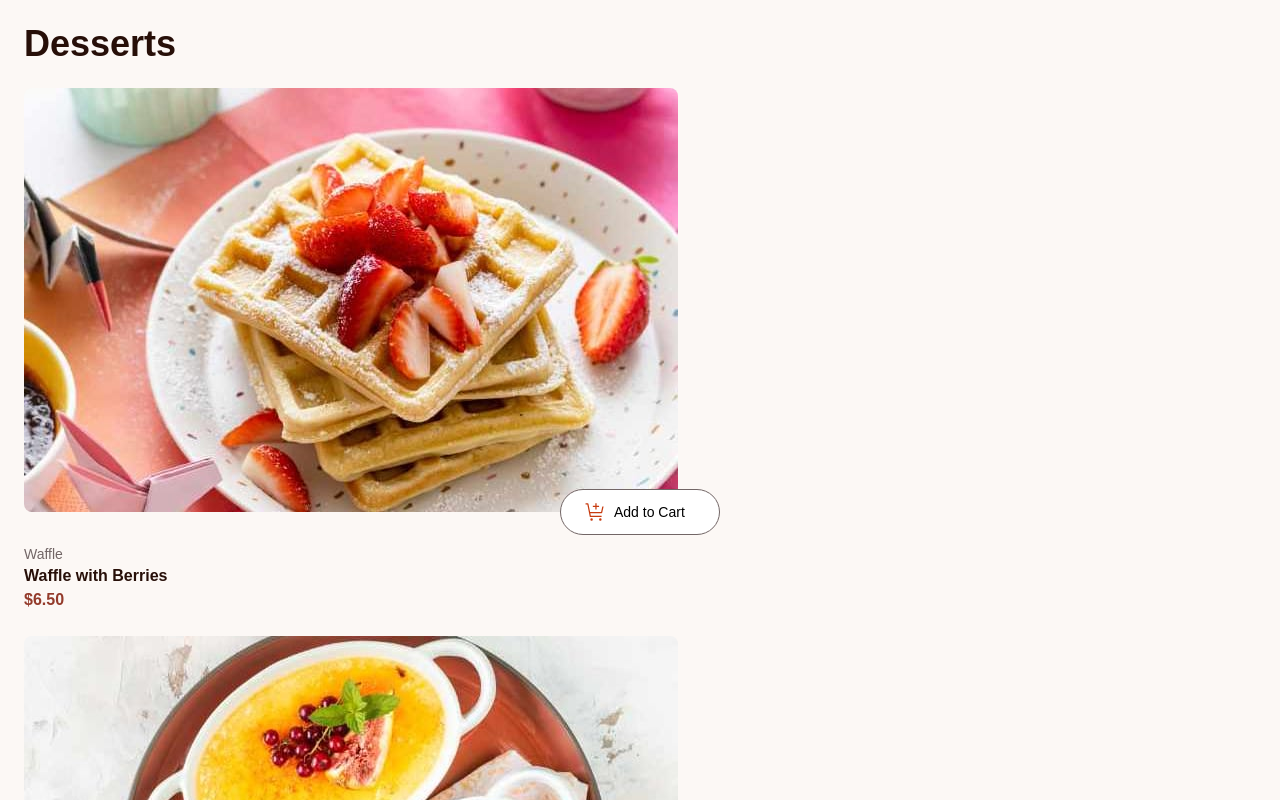
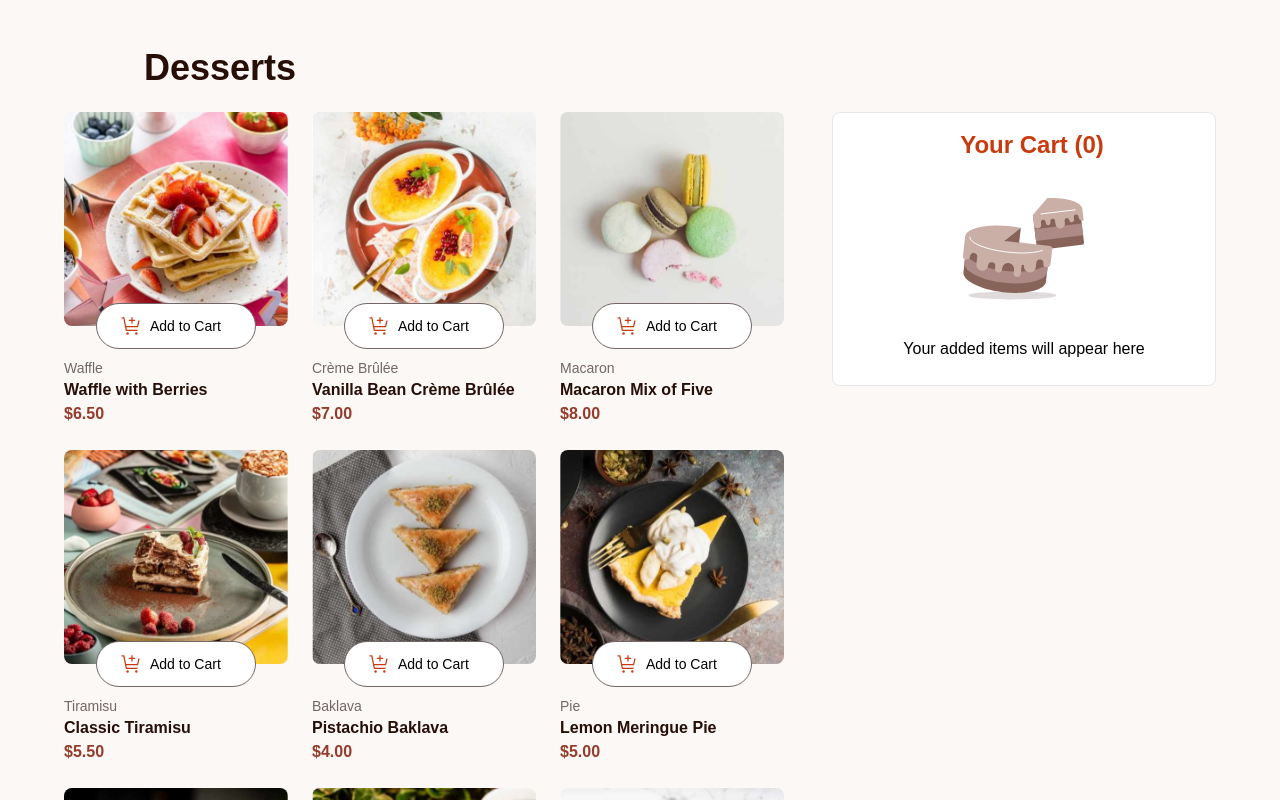
Before and after one commit to vitohartanto/product-list-with-cart, a React (Vite) app: page / in a window 1280 px wide. Shown: the top 800 px of the page. Built offline with nearby package versions, Linux system fonts and the light colour scheme.

Commit message:
feat: all responsive done

```diff
--- a/src/App.jsx
+++ b/src/App.jsx
@@ -4,10 +4,14 @@ import './App.css';
 
 function App() {
   return (
-    <div className="bg-[#fcf8f5] h-full pt-6 pb-6">
-      <h1 className="text-[#270f08] text-4xl font-bold ml-6 mb-6">Desserts</h1>
-      <Lists />
-      <Cart />
+    <div className="bg-[#fcf8f5] h-full pt-6 pb-6 lg:pt-12">
+      <h1 className="text-[#270f08] text-4xl font-bold ml-6 mb-6 lg:ml-36  ">
+        Desserts
+      </h1>
+      <div className="lg:flex lg:justify-center">
+        <Lists />
+        <Cart />
+      </div>
     </div>
   );
 }
--- a/src/components/Cart.jsx
+++ b/src/components/Cart.jsx
@@ -32,7 +32,7 @@ const Cart = () => {
   };
 
   return (
-    <div className="mx-6 mt-6 bg-white border rounded-lg">
+    <div className="mx-6 mt-6 bg-white border rounded-lg lg:w-96 lg:mt-0 lg:self-start">
       {filterCount && totalCount > 0 ? (
         <div>
           <h2 className="text-center text-2xl text-[#c83b0e] mb-4 font-bold ml-4 pt-4">
@@ -70,8 +70,12 @@ const Cart = () => {
                 ${allPriceTotal.toFixed(2)}
               </span>
             </div>
-            <div className="bg-[#fcf8f5] flex rounded-lg justify-around items-center p-4 ">
-              <img src={carbonNeutral} alt="carbon neutral icon" className="" />
+            <div className="bg-[#fcf8f5] flex rounded-lg justify-center items-center p-4 ">
+              <img
+                src={carbonNeutral}
+                alt="carbon neutral icon"
+                className="mr-2"
+              />
               <p className="text-sm ">
                 This is <span className="font-medium">carbon-neutral</span>{' '}
                 delivery
--- a/src/components/Lists.jsx
+++ b/src/components/Lists.jsx
@@ -13,10 +13,13 @@ const Lists = () => {
   }, [dispatch]);
 
   return (
-    <div className="px-6">
-      <div className="grid grid-cols-1 gap-6">
+    <div className="px-6 lg:w-3/5">
+      <div className="grid grid-cols-1 gap-6 sm:grid-cols-2 lg:grid-cols-3">
         {items?.map((item) => (
           <div key={item.id} className="relative">
+            <picture>
+              <source media="(min-width:1024px)" srcSet={item.image.desktop} />
+              <source media="(min-width:640px)" srcSet={item.image.tablet} />
               <img
                 src={item.image.mobile}
                 alt={item.name}
@@ -24,6 +27,7 @@ const Lists = () => {
                   item.count && 'border-2 border-[#c83b0e]'
                 }`}
               />
+            </picture>
 
             <CounterButton id={item.id} />
             <div className="mt-8">
```
Lines whose indentation alone changed are shown as unchanged.
